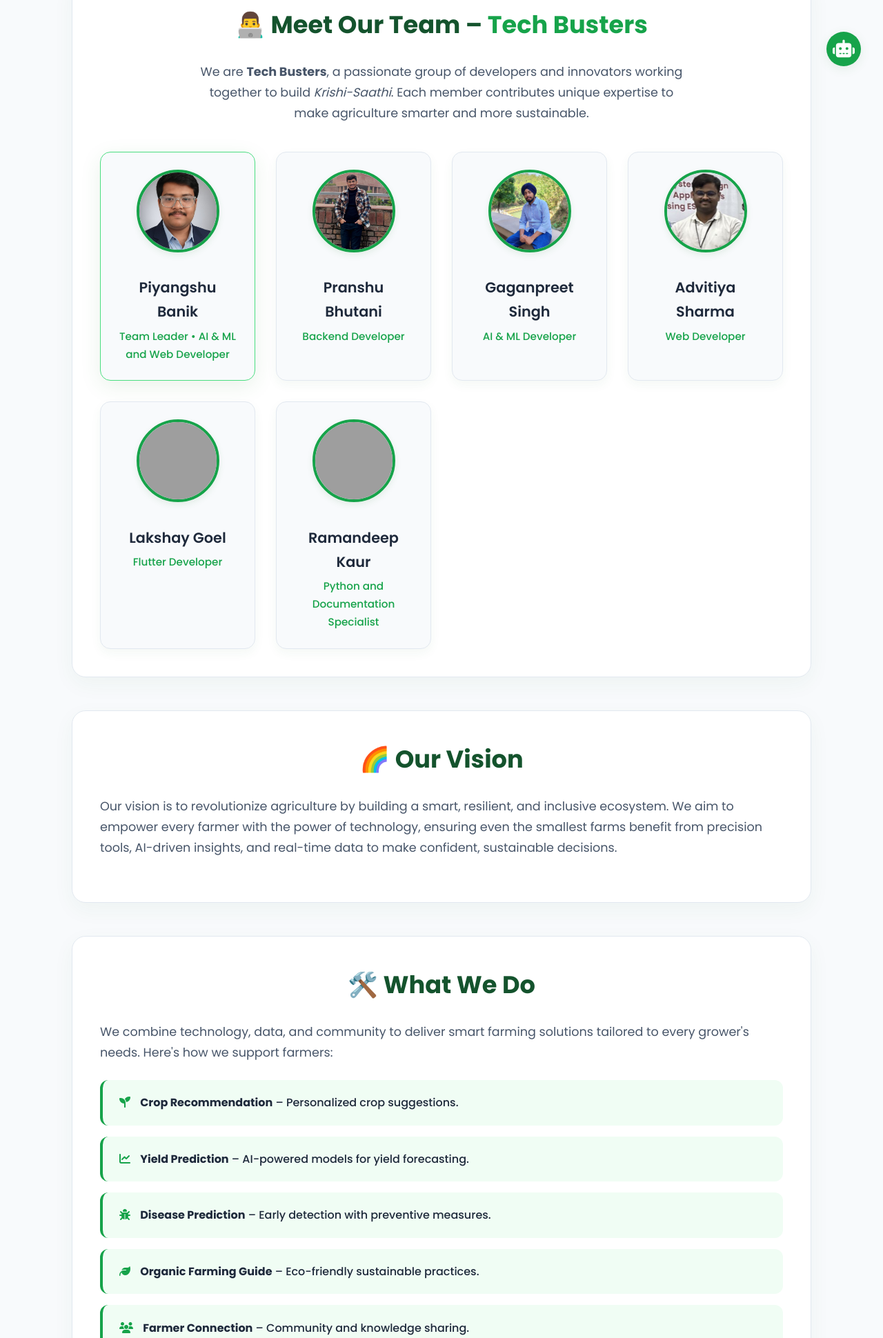
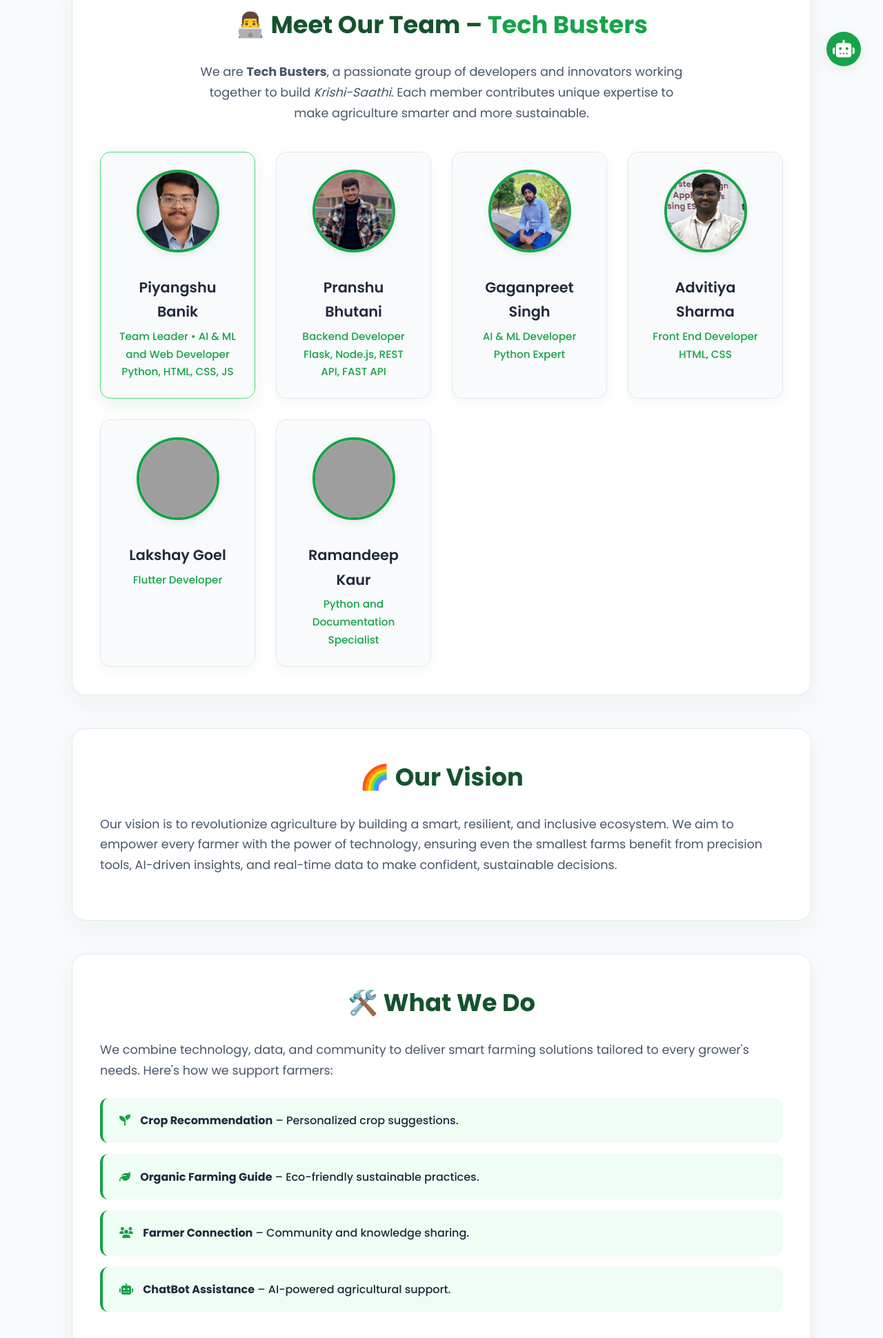
Before and after one commit to PiyangshuBanik/Krishi-Saathi, a Flask app: page /about.html in a window 1280 px wide. Shown: the part 576-2516 px from the top of the page at 69% size. Run offline with Flask 3, Linux system fonts and the light colour scheme; parts of the project's set-up code (start-up, migrations or seed data) failed here and were passed over; grey boxes are pictures that could not be loaded.

Commit message:
commit 17

```diff
--- a/templates/about.html
+++ b/templates/about.html
@@ -434,21 +434,25 @@
                     <img src="static/images/team/piyangshu.jpg" alt="Piyangshu Banik" class="team-photo">
                     <h3>Piyangshu Banik</h3>
                     <p class="role">Team Leader • AI & ML and Web Developer</p>
+                    <p class="role">Python, HTML, CSS, JS</p>
                 </div>
                 <div class="team-card">
                     <img src="static/images/team/pranshu.jpg" alt="Pranshu Bhutani" class="team-photo">
                     <h3>Pranshu Bhutani</h3>
                     <p class="role">Backend Developer</p>
+                    <p class="role">Flask, Node.js, REST API, FAST API</p>
                 </div>
                 <div class="team-card">
                     <img src="static/images/team/gaganpreet.jpg" alt="Gaganpreet Singh" class="team-photo">
                     <h3>Gaganpreet Singh</h3>
                     <p class="role">AI & ML Developer</p>
+                    <p class="role">Python Expert</p>
                 </div>
                 <div class="team-card">
                     <img src="static/images/team/advitiya.jpg" alt="Advitiya Sharma" class="team-photo">
                     <h3>Advitiya Sharma</h3>
-                    <p class="role">Web Developer</p>
+                    <p class="role">Front End Developer</p>
+                    <p class="role">HTML, CSS</p>
                 </div>
                 <div class="team-card">
                     <img src="static/images/team/lakshay.jpg" alt="Lakshay Goel" class="team-photo">
@@ -475,8 +479,6 @@
             <p>We combine technology, data, and community to deliver smart farming solutions tailored to every grower's needs. Here's how we support farmers:</p>
             <ul class="services-list">
                 <li><i class="fas fa-seedling"></i> <strong>Crop Recommendation</strong> – Personalized crop suggestions.</li>
-                <li><i class="fas fa-chart-line"></i> <strong>Yield Prediction</strong> – AI-powered models for yield forecasting.</li>
-                <li><i class="fas fa-bug"></i> <strong>Disease Prediction</strong> – Early detection with preventive measures.</li>
                 <li><i class="fas fa-leaf"></i> <strong>Organic Farming Guide</strong> – Eco-friendly sustainable practices.</li>
                 <li><i class="fas fa-users"></i> <strong>Farmer Connection</strong> – Community and knowledge sharing.</li>
                 <li><i class="fas fa-robot"></i> <strong>ChatBot Assistance</strong> – AI-powered agricultural support.</li>
@@ -490,11 +492,11 @@
                 <img src="static/images/logo.png" alt="Krishi-Saathi logo" class="footer-logo">
                 <h3>Krishi-Saathi</h3>
                 <p>Empowering India's Farming Future with innovative technology solutions.</p>
-                <div class="social-media">
+                <!-- <div class="social-media">
                     <a href="#" target="_blank" aria-label="Instagram"><i class="fab fa-instagram"></i></a>
                     <a href="#" target="_blank" aria-label="GitHub"><i class="fab fa-github"></i></a>
                     <a href="#" target="_blank" aria-label="LinkedIn"><i class="fab fa-linkedin"></i></a>
-                </div>
+                </div> -->
             </div>
             <div class="footer-links">
                 <h4>Quick Links</h4>
--- a/templates/chat.html
+++ b/templates/chat.html
@@ -80,11 +80,11 @@
           <img src="../images/logo.png" alt="Krishi-Saathi logo" class="footer-logo" />
           <h3>Krishi-Saathi</h3>
           <p>Empowering India's Farming Future</p>
-          <div class="social-media">
+          <!-- <div class="social-media">
             <a href="#"><i class="fab fa-instagram"></i></a>
             <a href="#"><i class="fab fa-github"></i></a>
             <a href="#"><i class="fab fa-linkedin"></i></a>
-          </div>
+          </div> -->
         </div>
         <div class="footer-links">
           <h4>Quick Links</h4>
--- a/templates/cropCalendar.html
+++ b/templates/cropCalendar.html
@@ -68,11 +68,11 @@
                     <img src="static\images\logo.png" alt="Krishi-Saathi logo" class="footer-logo">
                     <h3>Krishi-Saathi</h3>
                     <p>Empowering India's Farming Future</p>
-                    <div class="social-media">
+                    <!-- <div class="social-media">
                         <a href="#" target="_blank" aria-label="Instagram"><i class="fab fa-instagram"></i></a>
                         <a href="#" target="_blank" aria-label="GitHub"><i class="fab fa-github"></i></a>
                         <a href="#" target="_blank" aria-label="LinkedIn"><i class="fab fa-linkedin"></i></a>
-                    </div>
+                    </div> -->
                 </div>
                 <div class="footer-links">
             <h4>Quick Links</h4>
--- a/templates/feed-back.html
+++ b/templates/feed-back.html
@@ -121,11 +121,11 @@
         <footer>
             <h3>🌱 Connect With Krishi-Saathi</h3>
             <p>Join our mission to transform agriculture through technology.</p>
-            <div>
+            <!-- <div>
                 <a href="#" target="_blank" aria-label="Instagram"><i class="fab fa-instagram"></i></a>
                 <a href="#" target="_blank" aria-label="GitHub"><i class="fab fa-github"></i></a>
                 <a href="#" target="_blank" aria-label="LinkedIn"><i class="fab fa-linkedin"></i></a>
-            </div>
+            </div> -->
             <p class="copyright">&copy; 2025 Krishi-Saathi | Empowering India's Farming Future 🇮🇳</p>
         </footer>
     </div>
--- a/templates/index.html
+++ b/templates/index.html
@@ -133,11 +133,11 @@
                 <img src="static\images\logo.png" alt="Krishi-Saathi logo" class="footer-logo">
                 <h3 class="serif">Krishi-Saathi</h3>
                 <p>Empowering India's Farming Future with innovative technology solutions.</p>
-                <div class="social-media">
+                <!-- <div class="social-media">
                     <a href="#" target="_blank" aria-label="Follow us on Instagram"><i class="fab fa-instagram"></i></a>
                     <a href="#" target="_blank" aria-label="View our GitHub repositories"><i class="fab fa-github"></i></a>
                     <a href="#" target="_blank" aria-label="Connect with us on LinkedIn"><i class="fab fa-linkedin"></i></a>
-                </div>
+                </div> -->
             </div>
             <div class="footer-links">
                 <h4 class="serif">Quick Links</h4>
--- a/templates/main.html
+++ b/templates/main.html
@@ -150,11 +150,11 @@
                 <img src="static\images\logo.png" alt="Krishi-Saathi logo" class="footer-logo">
                 <h3>Krishi-Saathi</h3>
                 <p>Empowering India's Farming Future</p>
-                <div class="social-media">
+                <!-- <div class="social-media">
                     <a href="#" target="_blank" aria-label="Instagram"><i class="fab fa-instagram"></i></a>
                     <a href="#" target="_blank" aria-label="GitHub"><i class="fab fa-github"></i></a>
                     <a href="#" target="_blank" aria-label="LinkedIn"><i class="fab fa-linkedin"></i></a>
-                </div>
+                </div> -->
             </div>
             <div class="footer-links">
                 <h4>Quick Links</h4>
--- a/templates/organic.html
+++ b/templates/organic.html
@@ -165,11 +165,11 @@
                 <img src="../images/logo.png" alt="Krishi-Saathi logo" class="footer-logo">
                 <h3>Krishi-Saathi</h3>
                 <p>Empowering India's Farming Future</p>
-                <div class="social-media">
+                <!-- <div class="social-media">
                     <a href="#" target="_blank" aria-label="Instagram"><i class="fab fa-instagram"></i></a>
                     <a href="#" target="_blank" aria-label="GitHub"><i class="fab fa-github"></i></a>
                     <a href="#" target="_blank" aria-label="LinkedIn"><i class="fab fa-linkedin"></i></a>
-                </div>
+                </div> -->
             </div>
             <div class="footer-links">
                 <h4>Quick Links</h4>
--- a/templates/plantation.html
+++ b/templates/plantation.html
@@ -165,11 +165,11 @@
                 <img src="../images/logo.png" alt="Krishi-Saathi logo" class="footer-logo">
                 <h3>Krishi-Saathi</h3>
                 <p>Empowering India's Farming Future</p>
-                <div class="social-media">
+                <!-- <div class="social-media">
                     <a href="#" target="_blank" aria-label="Follow us on Instagram"><i class="fab fa-instagram"></i></a>
                     <a href="#" target="_blank" aria-label="View our GitHub"><i class="fab fa-github"></i></a>
                     <a href="#" target="_blank" aria-label="Connect on LinkedIn"><i class="fab fa-linkedin"></i></a>
-                </div>
+                </div> -->
             </div>
             <div class="footer-links">
                 <h4>Quick Links</h4>
--- a/templates/terms-and-service.html
+++ b/templates/terms-and-service.html
@@ -295,7 +295,7 @@
         <img src="static\images\logo.png" alt="Krishi-Saathi logo" class="footer-logo">
         <h3 class="serif">Krishi-Saathi</h3>
         <p>Empowering India's Farming Future with innovative technology solutions that connect every stakeholder in the agricultural ecosystem.</p>
-        <div class="social-media">
+        <!-- <div class="social-media">
           <a href="https://instagram.com" target="_blank" aria-label="Follow us on Instagram">
             <i class="fab fa-instagram"></i>
           </a>
@@ -305,7 +305,7 @@
           <a href="https://www.linkedin.com/in/om-roy-3b809628a/" target="_blank" aria-label="Connect with us on LinkedIn">
             <i class="fab fa-linkedin"></i>
           </a>
-        </div>
+        </div> -->
       </div>
       <div class="footer-links">
         <h4 class="serif">Quick Links</h4>
--- a/templates/weather.html
+++ b/templates/weather.html
@@ -73,11 +73,11 @@
                     <img src="static\images\logo.png" alt="Krishi-Saathi logo" class="footer-logo">
                     <h3>Krishi-Saathi</h3>
                     <p>Empowering India's Farming Future</p>
-                    <div class="social-media">
+                    <!-- <div class="social-media">
                         <a href="#" target="_blank" aria-label="Instagram"><i class="fab fa-instagram"></i></a>
                         <a href="#" target="_blank" aria-label="GitHub"><i class="fab fa-github"></i></a>
                         <a href="#" target="_blank" aria-label="LinkedIn"><i class="fab fa-linkedin"></i></a>
-                    </div>
+                    </div> -->
                 </div>
                 <div class="footer-links">
                     <h4>Quick Links</h4>
```
Also changed, not shown: README.md, static/images/team/pranshu.jpg.
